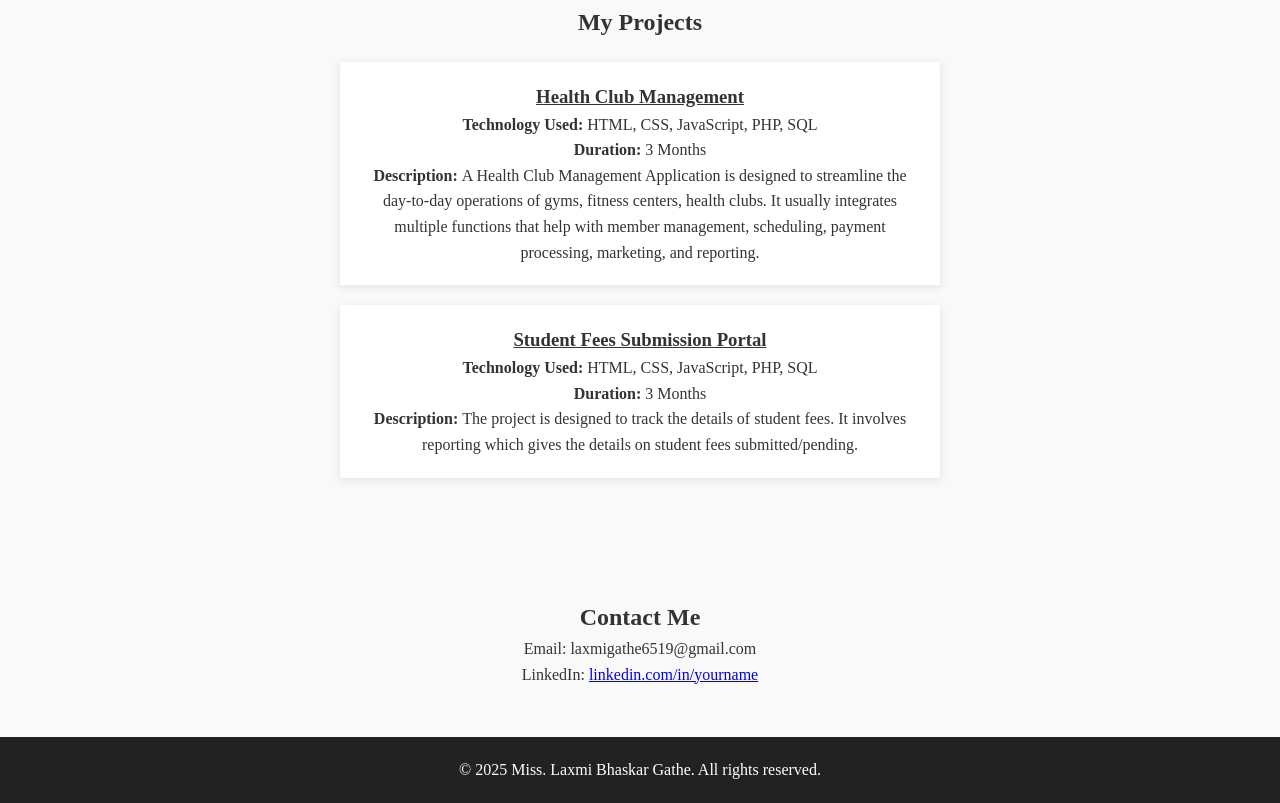
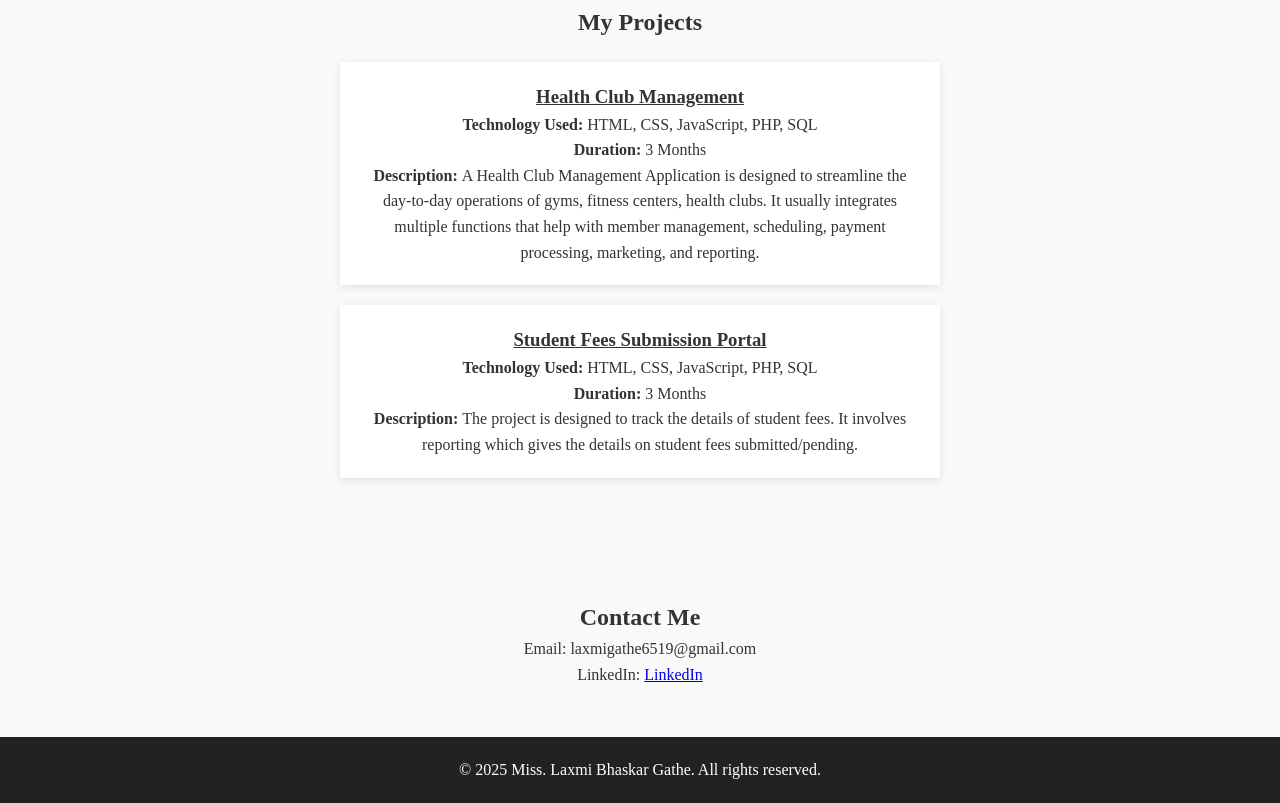
Before and after one commit to LaxmiGathe/My-Portfolio-App, a plain HTML site: page index.html in a window 1280 px wide. Shown: the part 673-1476 px from the top of the page. Drawn offline with Linux system fonts and the light colour scheme.

Commit message:
Update index.html

```diff
--- a/index.html
+++ b/index.html
@@ -73,7 +73,10 @@
         <section id="contact" class="contact">
             <h2>Contact Me</h2>
             <p>Email: laxmigathe6519@gmail.com</p>
-            <p>LinkedIn: <a href="#">linkedin.com/in/yourname</a></p>
+            <p>LinkedIn:
+                <a href="https://www.linkedin.com/in/laxmi-gathe-b50303376?utm_source=share&utm_campaign=share_via&utm_content=profile&utm_medium=android_app">
+                LinkedIn</a>
+            </p>
         </section>
 
         <footer>
```
